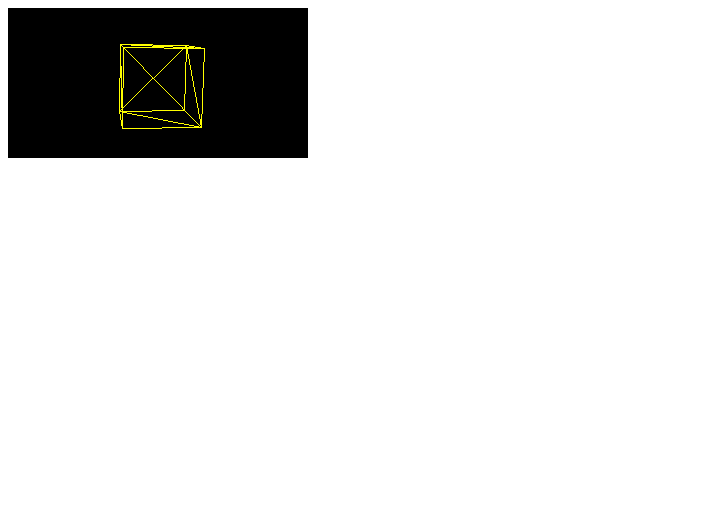
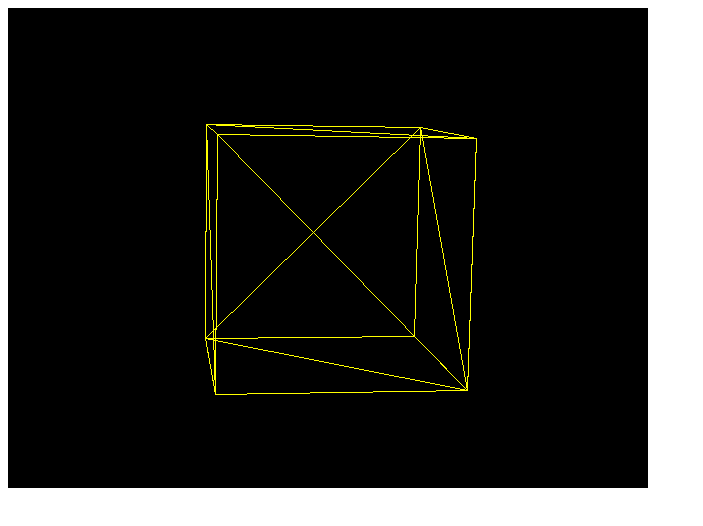
Before and after one commit to shallaa/SoftEngine, a plain HTML site: page 2.html in a window 1280 px wide. Shown: the whole page, without its empty margins (0-703 px from the left). Drawn offline with Linux system fonts and the light colour scheme.

Commit message:
canvas size

```diff
--- a/2.html
+++ b/2.html
@@ -6,7 +6,7 @@
     <script src="libs/softengine.0.2.js"></script>
 </head>
 <body>
-<canvas id="frontBuffer" style="background-color:#000000"></canvas>
+<canvas id="frontBuffer" width="640" height="480" style="background-color:#000000;width:640px;height:480px"></canvas>
 <script>
     (function(doc){
         'use strict';
```
Also changed, not shown: 1.html (+1 -1 lines), 3.html (+1 -1 lines), 4.html (+1 -1 lines).
